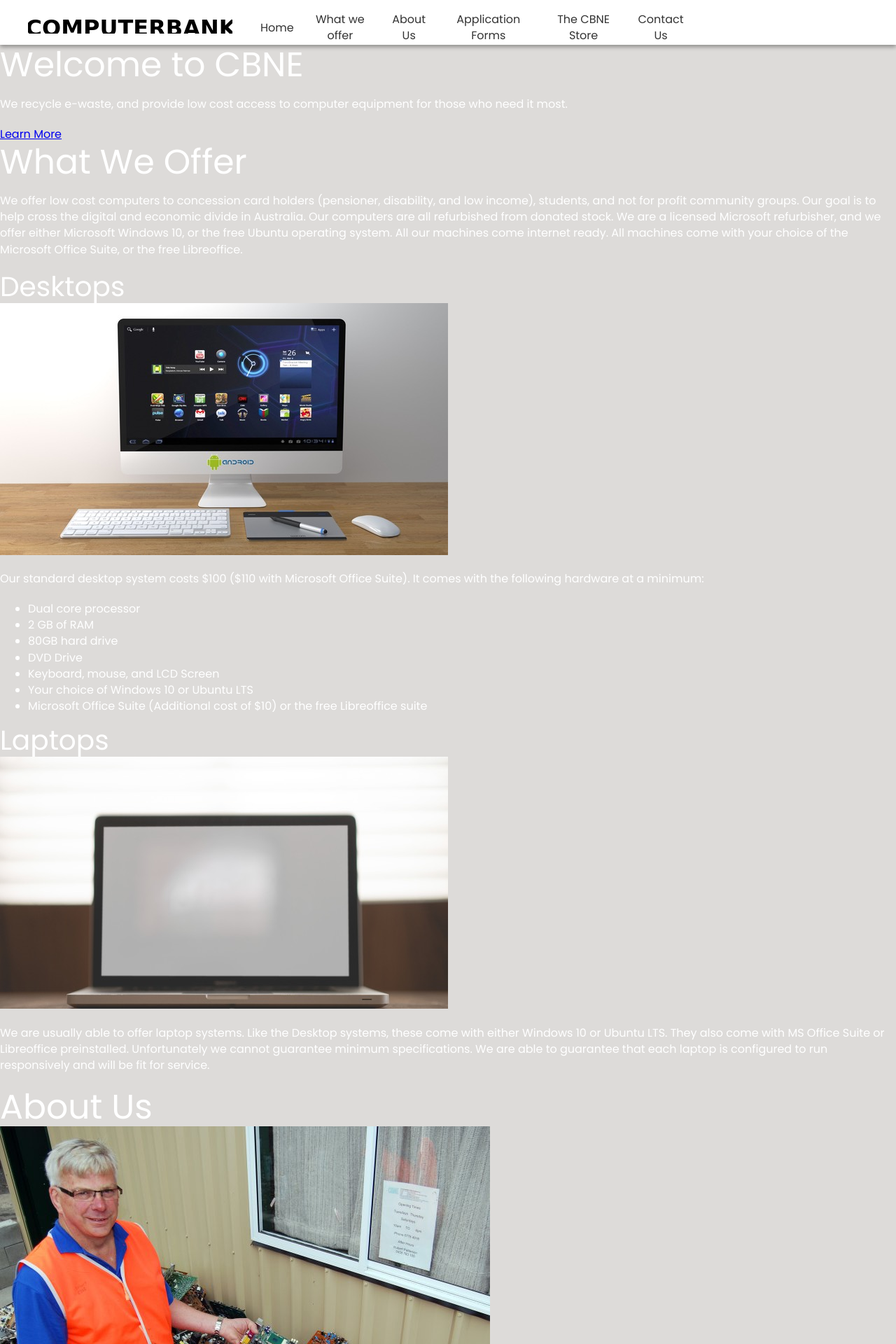
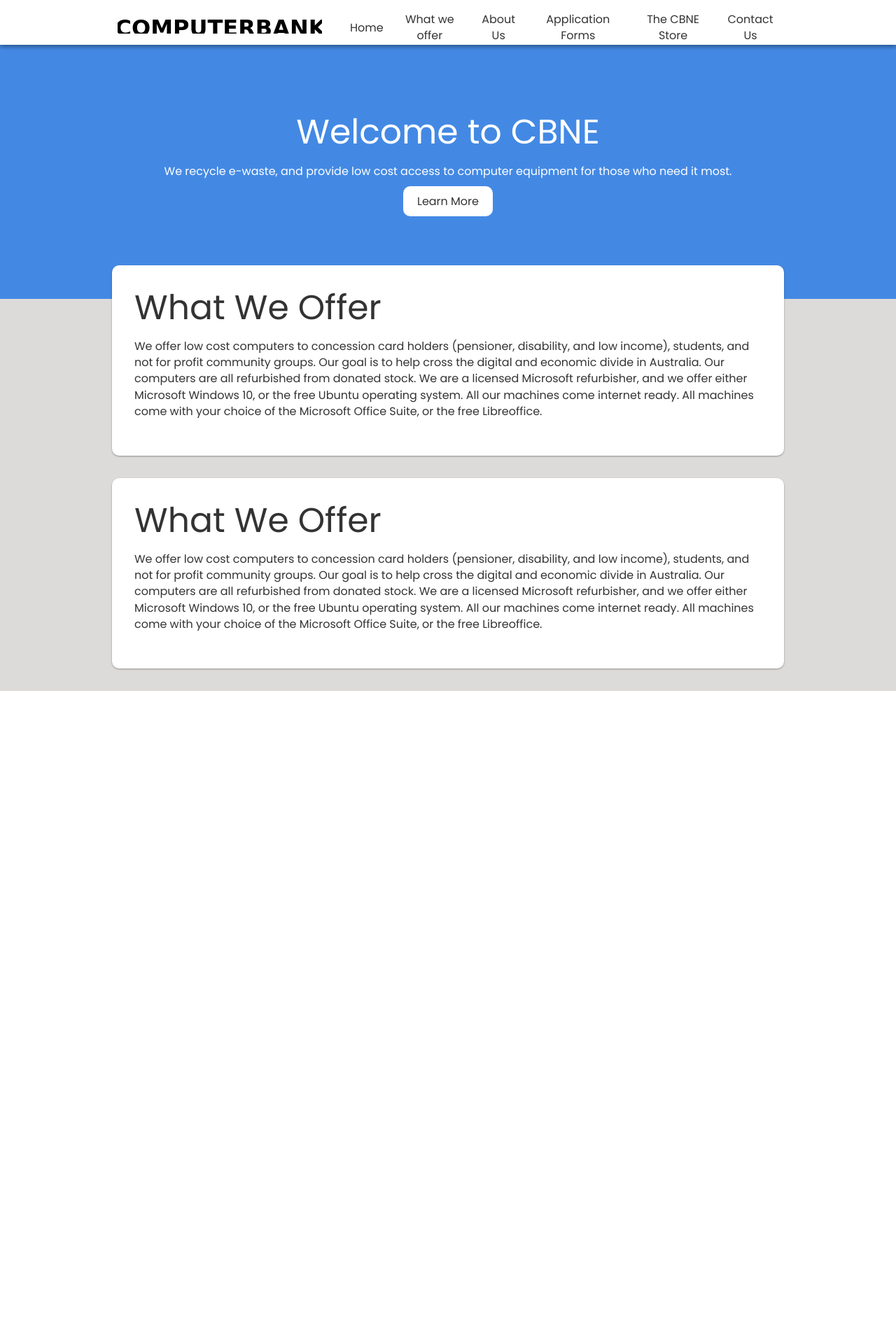
Before and after one commit to darthbobcat/cbne, a PHP site: page /index.html in a window 1280 px wide. Shown: the top 1920 px of the page at 70% size. After the commit the page ends 987 px from the top, so only its background shows below. Run offline with PHP 8.4, Linux system fonts and the light colour scheme; style sheets or scripts are compiled from the project's sources.

Commit message:
added hero section

```diff
--- /dev/null
+++ b/src/assets/css/components/_buttons.scss
@@ -0,0 +1,16 @@
+.anchor-button {
+  color: $rich-black;
+  background-color: $white;
+  text-decoration: none;
+  border-radius: 10px;
+  padding: 0.625rem 1.25rem; //10px 20px
+  transition: all 0.3s cubic-bezier(.25,.8,.25,1);
+
+  &:hover {
+    box-shadow: 0 10px 20px rgba(0,0,0,0.19), 0 6px 6px rgba(0,0,0,0.23);
+  }
+
+  &:active {
+    box-shadow: 0 1px 3px rgba(0,0,0,0.12), 0 1px 2px rgba(0,0,0,0.24);
+  }
+}
--- a/src/assets/css/components/_header.scss
+++ b/src/assets/css/components/_header.scss
@@ -4,6 +4,10 @@
   padding-left: 0.5rem*4;
   padding-right: 0.5rem*4;
   box-shadow: 0 3px 6px rgba(0,0,0,0.16), 0 3px 6px rgba(0,0,0,0.23);
+  @media screen and (min-width:37em) {
+    position: sticky;
+    top: 0;
+  }
 }
 
 .header__logo {
@@ -56,9 +60,9 @@
 .header__bounds {
   max-width: 60rem;
   min-height: 0.5rem*8;
+  margin: 0 auto;
   @media screen and (max-width:60em) {
     display: block;
-    margin: 0 auto;
   }
   @media screen and (min-width:60em) {
     position: sticky;
--- /dev/null
+++ b/src/assets/css/components/_sections.scss
@@ -0,0 +1,21 @@
+.section__hero {
+  padding: 6rem 0 8rem;
+  text-align: center;
+  width: 100%;
+  background-color: $primary-color;
+  color: $white;
+}
+
+.section__content {
+  background-color: $white;
+  color: $rich-black;
+  box-shadow: 0 1px 3px rgba(0,0,0,0.12), 0 1px 2px rgba(0,0,0,0.24);
+  border-radius: 10px;
+  width: 60em;
+  margin: 2rem auto;
+  padding: 2rem;
+}
+
+.section__content--pullup {
+  margin-top: -3rem;
+}
--- a/src/assets/css/main.scss
+++ b/src/assets/css/main.scss
@@ -3,3 +3,5 @@
 @import "base/typography";
 @import "components/header";
 @import "components/footer";
+@import "components/sections";
+@import "components/buttons";
--- a/src/index.html
+++ b/src/index.html
@@ -26,17 +26,14 @@
     </div>
   </header>
   <main>
-    <div class="one-column text-center hero-section">
+    <div class="section__hero">
       <h1>Welcome to CBNE</h1>
       <p>
         We recycle e-waste, and provide low cost access to computer equipment for those who need it most.
       </p>
       <a href="#what-we-offer" class="anchor-button">Learn More</a>
     </div>
-    </header>
-    <main class="pullup">
-      <div class="row">
-        <div class="one-column text-center" id="what-we-offer">
+    <div class="section__content section__content--pullup">
       <h1 class="content-title">What We Offer</h1>
       <p>
         We offer low cost computers to concession card holders (pensioner, disability, and low income), students, and not for profit community groups. Our goal is to help cross the digital and economic divide in Australia. Our computers are all
@@ -46,72 +43,16 @@
         or the free Libreoffice.
       </p>
     </div>
-        <div class="two-column">
-          <h2 class="content-title">Desktops</h2>
-          <img src="img/desktop-product.jpg" alt="a desktop computer" class="content-image" />
+    <div class="section__content">
+      <h1 class="content-title">What We Offer</h1>
       <p>
-            Our standard desktop system costs $100 ($110 with Microsoft Office Suite). It comes with the following hardware at a minimum:
-          </p>
-          <ul>
-            <li>Dual core processor</li>
-            <li>2 GB of RAM</li>
-            <li>80GB hard drive</li>
-            <li>DVD Drive</li>
-            <li>Keyboard, mouse, and LCD Screen</li>
-            <li>Your choice of Windows 10 or Ubuntu LTS</li>
-            <li>Microsoft Office Suite (Additional cost of $10) or the free Libreoffice suite</li>
-          </ul>
-        </div>
-        <div class="two-column text-center">
-          <h2 class="content-title">Laptops</h2>
-          <img src="img/laptop-product.jpg" alt="a laptop computer" class="content-image" />
-          <p class="text-left">
-            We are usually able to offer laptop systems. Like the Desktop systems, these come with either Windows 10 or Ubuntu LTS. They also come with MS Office Suite or Libreoffice preinstalled. Unfortunately we cannot guarantee minimum
-            specifications. We are able
-            to guarantee that each laptop is configured to run responsively and will be fit for service.
+        We offer low cost computers to concession card holders (pensioner, disability, and low income), students, and not for profit community groups. Our goal is to help cross the digital and economic divide in Australia. Our computers are all
+        refurbished from
+        donated stock. We are a licensed Microsoft refurbisher, and we offer either Microsoft Windows 10, or the free Ubuntu operating system. All our machines come internet ready. All machines come with your choice of the Microsoft Office
+        Suite,
+        or the free Libreoffice.
       </p>
     </div>
-      </div>
-      <div class="row" id="about-us">
-        <h1 class="content-title">About Us</h1>
-        <img src="img/about-us.jpg" alt="a photo of the computerbank" class="two-column" />
-        <p class="two-column">
-          Started in June 2002, we are a fully volunteer staffed registered not for profit association. Our mission is two fold. We help provide computers to disadvantaged groups and individuals at a price that is affordable. We also help to reduce
-          the amount of
-          e-waste that makes it's way into landfill.
-        </p>
-      </div>
-      <div class="row" id="membership">
-        <h1 class="content-title">Application Forms</h1>
-        <div class="two-column">
-          <p>
-            Download an application here or visit the CBNE facility at Uralla to obtain one. If required, a staff member can assist you in filling out the form.
-          </p>
-          <p>
-            CBNE is located at the Uralla Landfill Recyling Centre, Tip Road (off Rowan Avenue). We are open three days a week, on Monday's, Tuesday's, and Thursdays, from 10:00AM to 3:30PM.
-          </p>
-          <p>
-            Membership is at an annual fee of $3, and all volunteers can be members. See the Membership form for more details.
-          </p>
-        </div>
-        <ul class="two-column forms-list">
-          <li class="anchor-button"><a href="Membership.pdf" target="_blank">Membership</a></li>
-          <li class="anchor-button"><a href="Individuals.pdf" target="_blank">Computer Acquistion for Individuals</a></li>
-          <li class="anchor-button"><a href="Organisations.pdf" target="_blank">Computer Acquistion for Organisations</a></li>
-          <li class="anchor-button"><a href="TermsandConditions.pdf" target="_blank">Terms and Conditions</a></li>
-        </ul>
-      </div>
-      <div class="row" id="cbne-store">
-        <h1 class="content-title">The CBNE Store</h1>
-        <div class="two-column">
-          <h2 class="content-title">Hard Drives</h2>
-          <img src="img/product1.jpg" alt="a hard drive" class="content-image" />
-          <p>
-            We have an assortment of brands and speeds, in both 3.5" and 2.5" form factors.
-          </p>
-          <ul>
-            <li>
-              80GB drives for $10 e
   </main>
   <footer>
 
```
Lines whose indentation alone changed are shown as unchanged.
